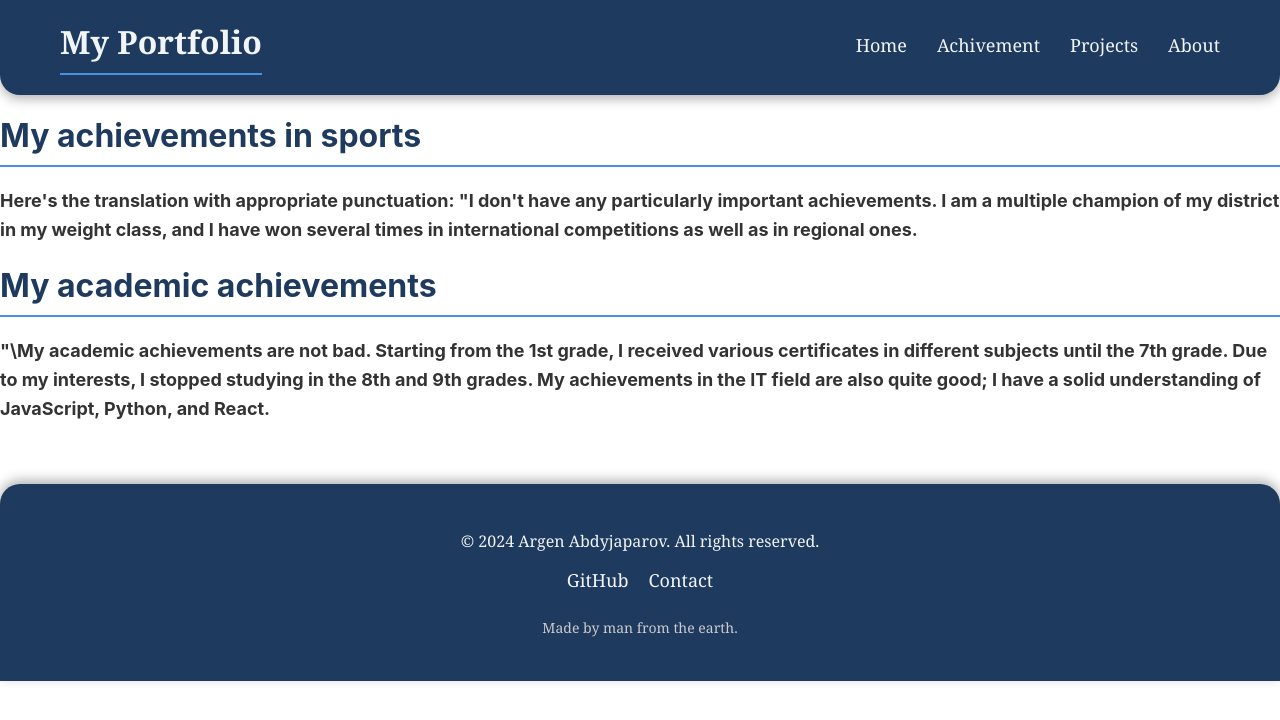
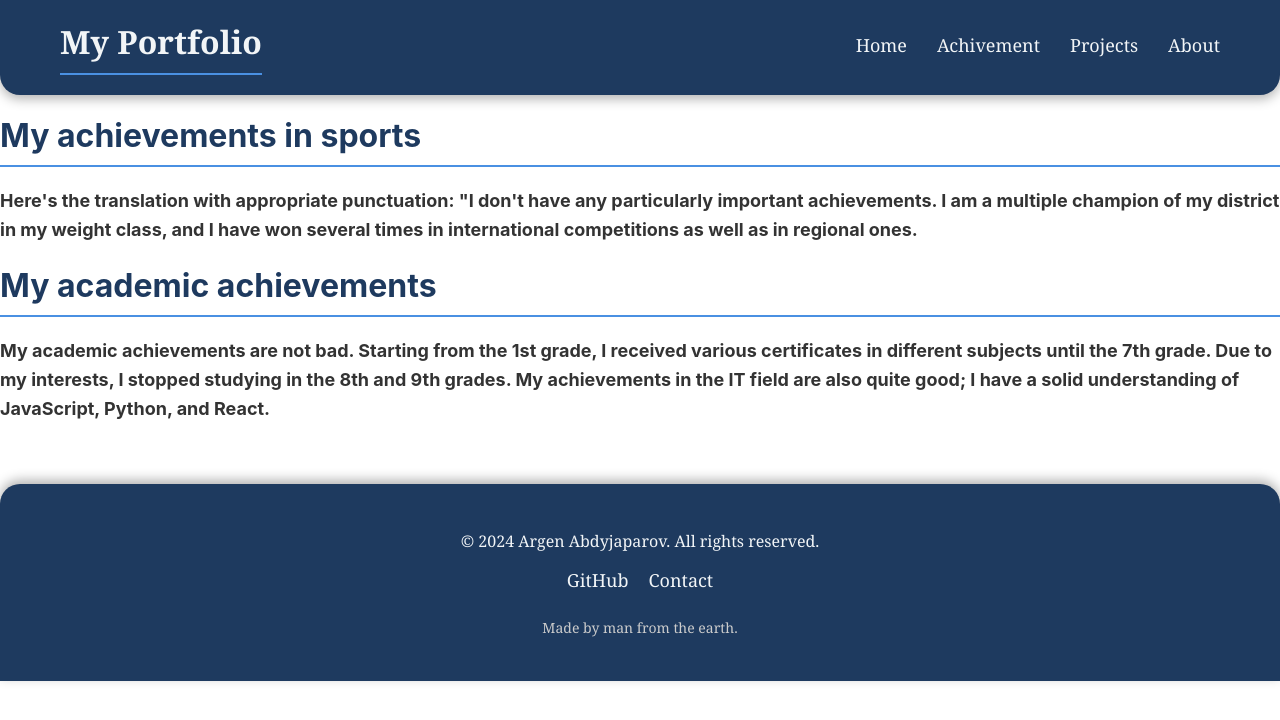
Before and after one commit to Abdyjaparov/argen-abdyjaparov, a React (Create React App) app: page /achivements in a window 1280 px wide. Shown: the top 720 px of the page. Built offline with nearby package versions, Linux system fonts and the light colour scheme.

Commit message:
U[dagrt
sdggsgssg

```diff
--- a/src/Pages/Achivement.js
+++ b/src/Pages/Achivement.js
@@ -11,7 +11,7 @@ const Achivement = () => {
             </div>
             <div>
                 <h1>My academic achievements</h1>
-                <h3>"\My academic achievements are not bad. Starting from the 1st grade, I received various certificates in different subjects until the 7th grade. Due to my interests, I stopped studying in the 8th and 9th grades. My achievements in the IT field are also quite good; I have a solid understanding of JavaScript, Python, and React.</h3>
+                <h3>My academic achievements are not bad. Starting from the 1st grade, I received various certificates in different subjects until the 7th grade. Due to my interests, I stopped studying in the 8th and 9th grades. My achievements in the IT field are also quite good; I have a solid understanding of JavaScript, Python, and React.</h3>
             </div>
         </main>
 
```
Also changed, not shown: src/Components/Navbar.js (line endings or trailing spaces).
